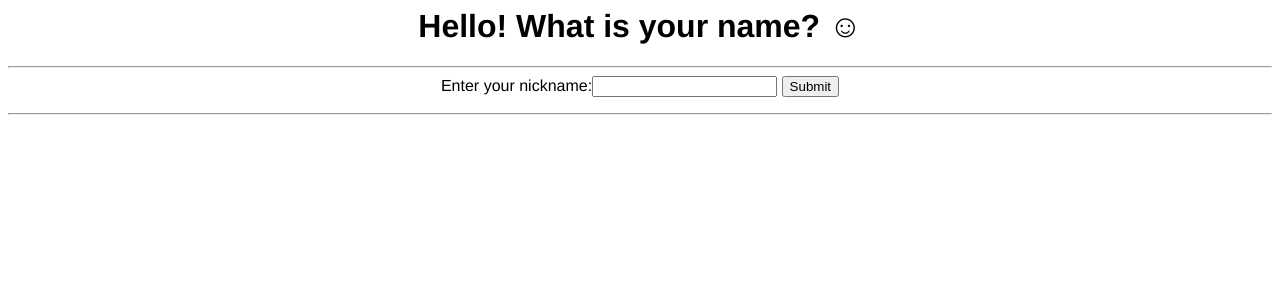
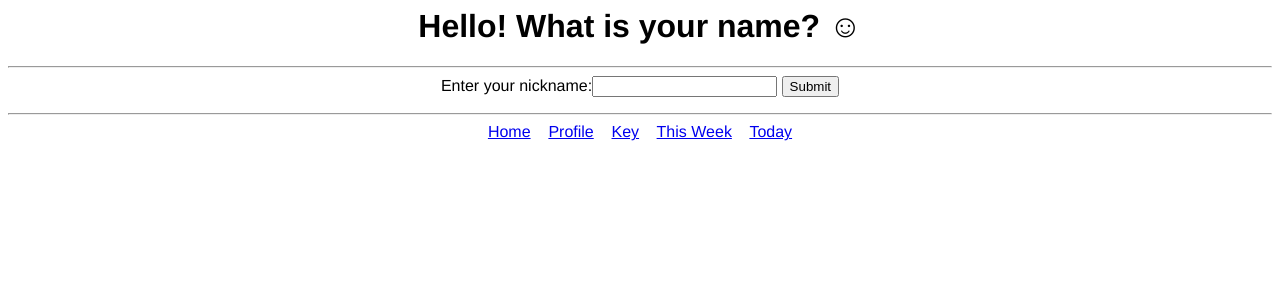
Before and after one commit to mallorymaroket/Maroket_Lab1, a Django app: page /home in a window 1280 px wide. Shown: the top 300 px of the page. Run offline with Django 3.2, Linux system fonts and the light colour scheme.

Commit message:
Adding hyperlinks to Home page

```diff
--- a/schoolproject/templates/home.html
+++ b/schoolproject/templates/home.html
@@ -16,7 +16,12 @@
                 {{ form }}
                 <input type ="submit" value="Submit">
             </form>
-            </div>
         <hr>
+            <a href="home">Home</a> &nbsp;&nbsp;
+            <a href="profile">Profile</a> &nbsp;&nbsp;
+            <a href="key">Key</a> &nbsp;&nbsp;
+            <a href="thisweek">This Week</a> &nbsp;&nbsp;
+            <a href="today">Today</a>
+        </div>
     </body>
 </html>
```
